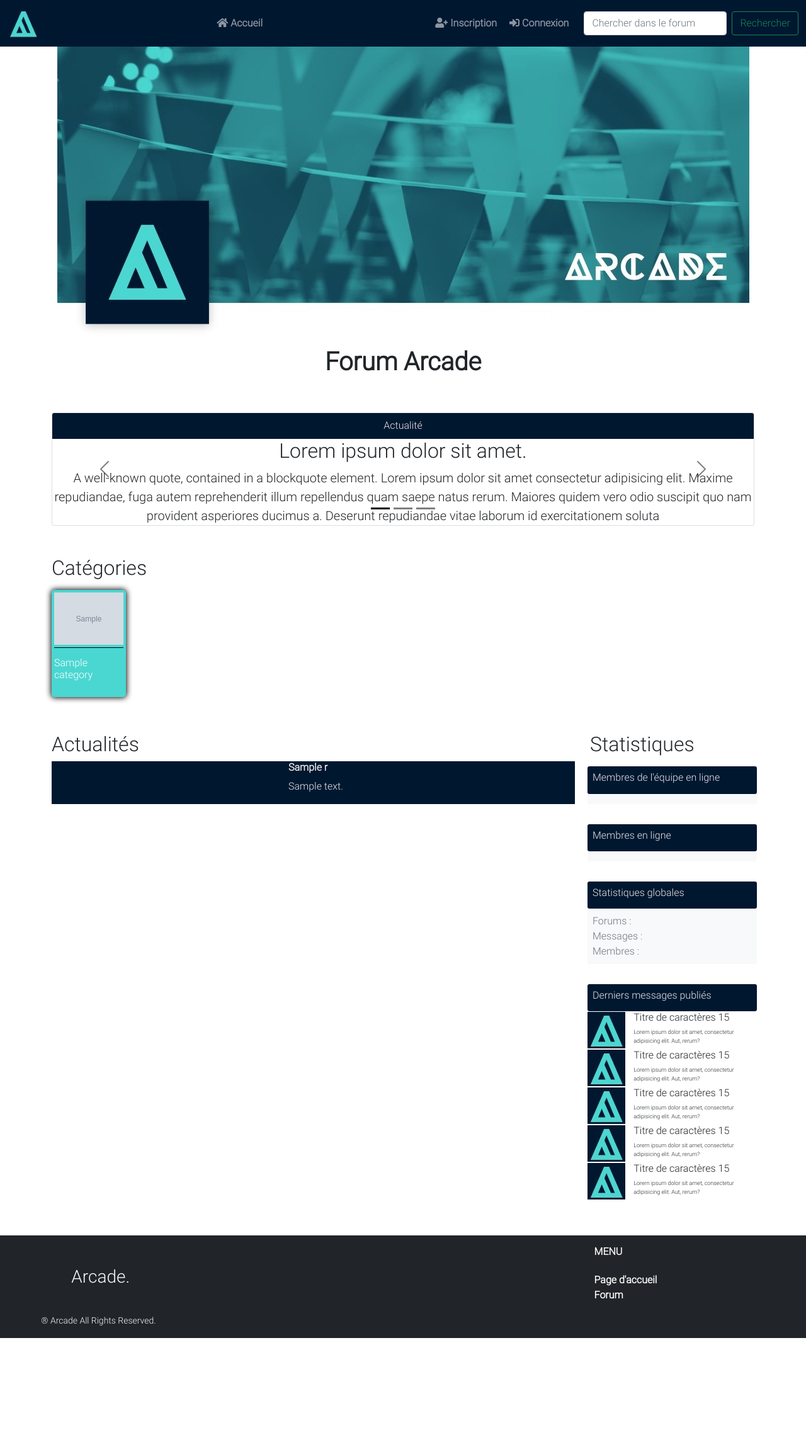
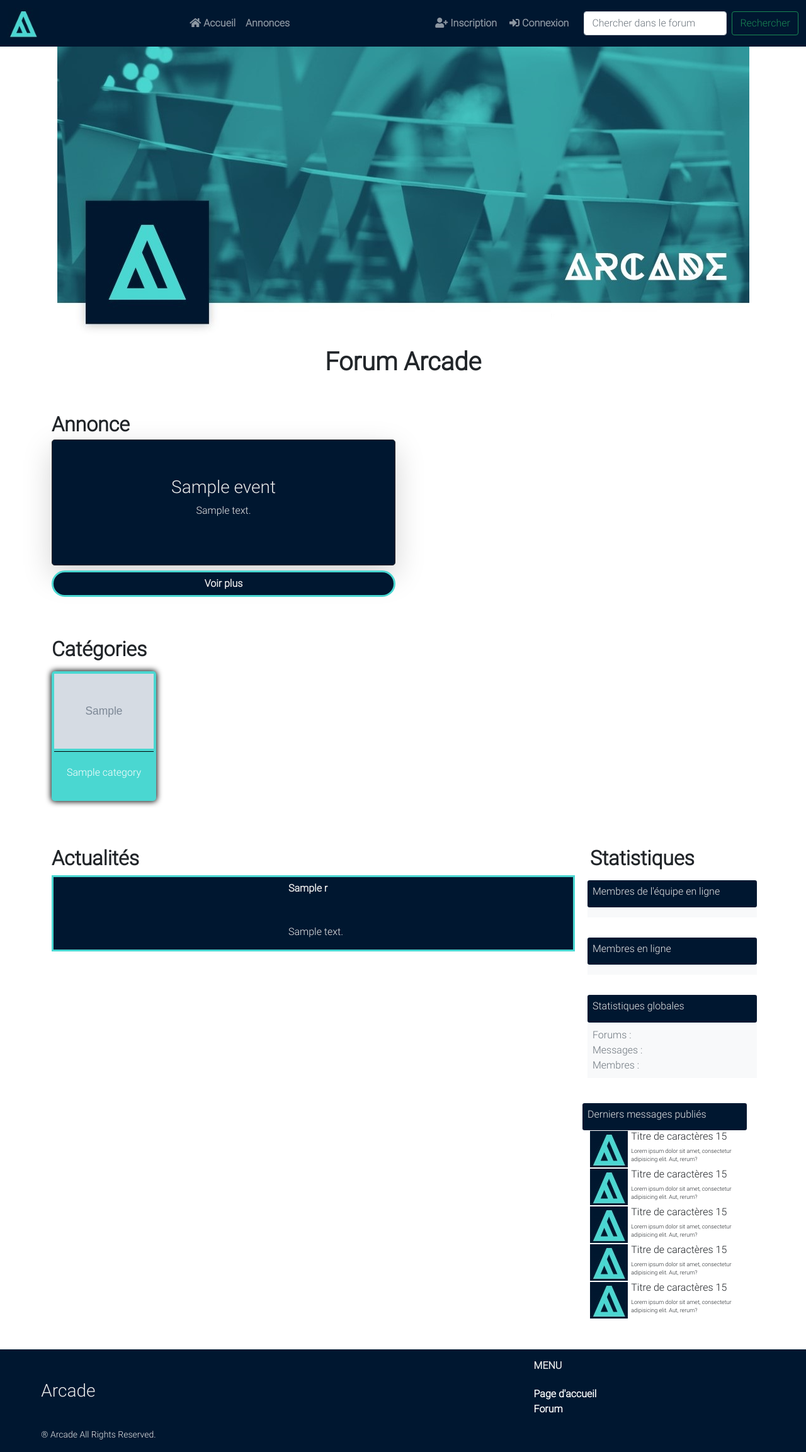
Before and after one commit to Kevins713/Arcade, a Symfony app: template templates/main/index.html.twig in a window 1280 px wide. Shown: the whole page at 63% size. Before the commit the page ends 2125 px from the top, so only its background shows below. Run offline with Twig, Linux system fonts and the light colour scheme; the template is opened without the code that fills it: most values are stand-ins (such as "Sample title", 1, 10 or a date in 2020); grey boxes marked "Sample" are stand-in pictures; some libraries are stand-ins or nearby versions.

Commit message:
Ajout des fonctionnalités liés aux annonces (création, modificaiton et suppression)

```diff
--- a/public/css/indexstyle.css
+++ b/public/css/indexstyle.css
@@ -1,16 +1,19 @@
-/* Carousel */
-@media (max-width: 991px) {
-    .carousel-height{
-        height: 400px;
+/* Annonce */
+.event {
+    height: 300px;
+}
+@media (min-width: 576px) {
+    .event{
+        height: 250px;
     }
-
 }
-@media (min-width: 1440px) {
-    .carousel-height{
+@media (min-width: 768px) {
+    .event{
         height: 200px;
     }
 }
-/* Categories */
+
+    /* Categories */
 .card img {
     height: 131px;
     width: 125px;
@@ -50,6 +53,7 @@ a:hover {
 /* Actualité (flux RSS) */
 .wrapper {
     display: grid;
+    border: 3px solid var(--forum-lightblue);
 }
 .wrapper .img {
     grid-column: 1 / 1;
@@ -59,12 +63,3 @@ a:hover {
     grid-column: 2 / 3;
     grid-row: 1;
 }
-/*@media (max-width: 991px){*/
-/*    .rss-img img{*/
-/*        max-height: 300px;*/
-/*    }*/
-/*}@media (min-width: 992px){*/
-/*    .rss-img img{*/
-/*        max-height: 300px;*/
-/*    }*/
-/*}*/
--- a/public/js/index.js
+++ b/public/js/index.js
@@ -1,4 +1,4 @@
-
+// Initilisation des messages flashes
 $(function() {
     setTimeout(function(){
         $('.toast').toast('show');
@@ -6,7 +6,7 @@ $(function() {
 
 });
 
-
+// Fonction pour récuperer une liste d'utilisateur et les inserer avec un foreach
 let requestUsers = function(url, classSelector){
     $.ajax({
         type: 'GET',
@@ -21,6 +21,8 @@ let requestUsers = function(url, classSelector){
         },
     })
 }
+
+// Fonction pour récuperer des stats du site
 let requestStats = function(url, classSelector) {
     $.ajax({
         type: 'GET',
--- a/src/Controller/ForumController.php
+++ b/src/Controller/ForumController.php
@@ -41,7 +41,6 @@ class ForumController extends AbstractController
     public function newCategory(Request $request): Response
     {
 
-
         $newCategory = new Category();
         $form = $this->createForm(CategoryFormType::class, $newCategory);
         $form->handleRequest($request);
@@ -65,7 +64,7 @@ class ForumController extends AbstractController
 
             // Mise à jour du nom de la photo de profil de l'utilisateur connecté dans la BDD
             $newCategory->setImage($newFileName);
-            $em = $this->getDoctrine()->getManager();
+
             $em->flush();
 
             $image->move(
--- a/src/Entity/Event.php
+++ b/src/Entity/Event.php
@@ -4,6 +4,7 @@ namespace App\Entity;
 
 use App\Repository\EventRepository;
 use Doctrine\ORM\Mapping as ORM;
+use Symfony\Component\Form\FormTypeInterface;
 
 /**
  * @ORM\Entity(repositoryClass=EventRepository::class)
@@ -23,7 +24,7 @@ class Event
     private $title;
 
     /**
-     * @ORM\Column(type="string", length=272)
+     * @ORM\Column(type="text")
      */
     private $content;
 
--- a/src/Form/CategoryFormType.php
+++ b/src/Form/CategoryFormType.php
@@ -30,7 +30,7 @@ class CategoryFormType extends AbstractType
                     new Length([
                         'min' => 1,
                         'max' => 150,
-                        'minMessage' => 'Le titre doit contenir au moins {{ limit }} caractère(s)',
+                        'minMessage' => 'Le titre doit contenir au moins {{ limit }} caractère',
                         'maxMessage' => 'Le titre doit contenir au maximum {{ limit }} caractères',
                     ]),
                 ],
--- a/src/Repository/CommentRepository.php
+++ b/src/Repository/CommentRepository.php
@@ -20,7 +20,7 @@ class CommentRepository extends ServiceEntityRepository
     }
 
     /**
-     * Méthode pour compter le nombre de forums dans le site
+     * Méthode pour compter le nombre de messages dans le site
      */
     public function countMessages(){
         $qb = $this->createQueryBuilder('c')
--- a/templates/base.html.twig
+++ b/templates/base.html.twig
@@ -31,6 +31,9 @@
                     <li class="nav-item">
                         <a class="nav-link{{ route == 'home' ? ' active' }}" href="{{ path('home') }}"><i
                                 class="fas fa-home mx-1"></i>Accueil</a>
+                    </li>
+                    <li class="nav-item">
+                        <a class="nav-link{{ route == 'view_event' ? ' active' }}" href="{{ path('view_event') }}">Annonces</a>
                     </li>
                 </ul>
 
@@ -86,12 +89,11 @@
 
     {# footer #}
     <div class="container-fluid pb-0 px-0 mb-0 text-light ">
-        <footer class="bg-dark">
-            <div class="row mt-5 justify-content-center py-3 mx-0 ">
+        <footer class="row mt-5 justify-content-center py-3 mx-0 bg-darkblue">
             <div class="col-11">
                 <div class="row ">
-                        <div class="col-xl-8 col-md-4 col-sm-4 col-12 my-auto mx-5">
-                            <h3 class="bold-text">Arcade.</h3>
+                    <div class="col-xl-8 col-md-4 col-sm-4 my-auto">
+                        <h3>Arcade</h3>
                     </div>
                     <div class="col-xl-2 col-md-4 col-sm-4 col-12">
                         <h6 class="mb-3 mb-lg-4 bold-text "><b>MENU</b></h6>
@@ -104,7 +106,6 @@
                 <div class="row ">
                     <div class="col-xl-8">
                         <small><span>&#174;</span> Arcade All Rights Reserved.</small>
-                        </div>
                     </div>
                 </div>
             </div>
--- a/templates/main/index.html.twig
+++ b/templates/main/index.html.twig
@@ -16,86 +16,44 @@
                 <h1 class="fw-bold">Forum Arcade</h1>
             </div>
         </div>
-        {# News Site Carousel #}
+
+        {# Annonces #}
         <div class="row my-5">
-            <article class="col-12 text-center h-50">
-                <div id="carouselExampleIndicators" class="carousel carousel-dark slide" data-bs-ride="carousel">
-                    <div class="carousel-indicators">
-                        <button type="button" data-bs-target="#carouselExampleIndicators" data-bs-slide-to="0" class="active" aria-current="true"
-                                aria-label="Slide 1"></button>
-                        <button type="button" data-bs-target="#carouselExampleIndicators" data-bs-slide-to="1" aria-label="Slide 2"></button>
-                        <button type="button" data-bs-target="#carouselExampleIndicators" data-bs-slide-to="2" aria-label="Slide 3"></button>
+            <h2 class="fw-bold mb-1">Annonce
+                {% if is_granted('ROLE_MODERATOR') %}
+                    <button class="btn btn-darkblue"><a class="text-white" href="{{ path('create_event') }}">Créer une annonce</a></button>
+                {% endif %}
+            </h2>
+            {% for event in events %}
+                <section class="col-12 col-lg-6 mb-3">
+                    <article class="border border-dark bg-darkblue shadow-lg p-2 event rounded-3 d-flex flex-column align-items-center justify-content-center">
+                    <h3>{{ event.title }}</h3>
+                    <p>{{ event.content|slice(0,400) }}</p>
+                    </article>
+                    <div class="d-grid gap-2 mt-2">
+                        <button class="btn btn-block btn-darkblue"><a href="{{ path('view_event') }}">Voir plus</a></button>
+                    </div>
+                    {% if is_granted('ROLE_MODERATOR') %}
+                        <div class="mt-3 text-center">
+                            <button class="btn btn-primary">Modifier l'annonce</button>
+                            <button class="btn btn-danger">Supprimer l'annonce</button>
                         </div>
 
-                    <div class="carousel-inner">
-                        <div class="carousel-item active">
-                            <div class="card">
-                                <div class="card-header bg-darkblue">
-                                    Actualité
-                                </div>
-                                <div class="card-body p-0 carousel-height">
-                                    <h2>Lorem ipsum dolor sit amet.</h2>
-                                    <blockquote class="blockquote mb-0">
-                                        <p>A well-known quote, contained in a blockquote element. Lorem ipsum dolor sit amet consectetur adipisicing elit.
-                                            Maxime repudiandae, fuga autem reprehenderit illum repellendus quam saepe natus rerum. Maiores quidem vero odio
-                                            suscipit quo nam provident asperiores ducimus a.
-                                            Deserunt repudiandae vitae laborum id exercitationem soluta </p>
-                                    </blockquote>
-                                </div>
-                            </div>
-                        </div>
-                        <div class="carousel-item">
-                            <div class="card">
-                                <div class="card-header bg-darkblue">
-                                    Actualité
-                                </div>
-                                <div class="card-body p-0 carousel-height">
-                                    <blockquote class="blockquote mb-0 h-50">
-                                        <p>A well-known quote, contained in a blockquote element. Lorem ipsum dolor sit amet consectetur adipisicing elit.
-                                            Maxime repudiandae, fuga autem reprehenderit illum repellendus quam saepe natus rerum. Maiores quidem vero odio
-                                            suscipit quo nam provident asperiores ducimus a.
-                                            Deserunt repudiandae vitae laborum id exercitationem soluta </p>
-                                    </blockquote>
-                                </div>
-                            </div>
-                        </div>
-                        <div class="carousel-item">
-                            <div class="card">
-                                <div class="card-header bg-darkblue">
-                                    Actualité
-                                </div>
-                                <div class="card-body p-0 carousel-height">
-                                    <blockquote class="blockquote mb-0 h-50">
-                                        <p>A well-known quote, contained in a blockquote element. Lorem ipsum dolor sit amet consectetur adipisicing elit.
-                                            Maxime repudiandae, fuga autem reprehenderit illum repellendus quam saepe natus rerum. Maiores quidem vero odio
-                                            suscipit quo nam provident asperiores ducimus a.
-                                            Deserunt repudiandae vitae laborum id exercitationem soluta </p>
-                                    </blockquote>
-                                </div>
-                            </div>
-                        </div>
-                    </div>
-                    <button class="carousel-control-prev" type="button" data-bs-target="#carouselExampleIndicators" data-bs-slide="prev">
-                        <span class="carousel-control-prev-icon" aria-hidden="true"></span>
-                        <span class="visually-hidden">Previous</span>
-                    </button>
-                    <button class="carousel-control-next" type="button" data-bs-target="#carouselExampleIndicators" data-bs-slide="next">
-                        <span class="carousel-control-next-icon" aria-hidden="true"></span>
-                        <span class="visually-hidden">Next</span>
-                    </button>
-                </div>
-            </article>
+                    {% endif %}
+
+                </section>
+            {% endfor %}
         </div>
 
+        {# Bloc principal #}
         <div class="row">
-            {# Catégories principales #}
-            <div class="col-6 offset-3 offset-lg-0 col-lg-9">
-                <h2>Catégories</h2>
+            {# Catégories principales#}
+            <h2 class="fw-bolder">Catégories</h2>
+            <div class="col-12 col-md-8 offset-md-2 col-lg-12 offset-lg-0 ">
                 <div class="row pb-4 mb-4 justify-content-lg-start">
                     {% for category in categories %}
-
-                        <div class="col-12 col-md-6 col-lg-2 my-2">
-                            <a href="">
+                        <div class="col-6 col-md-6 col-lg-2 my-2">
+                            <a href="{{ path('category_', {slug: category.slug}) }}">
                                 <div class="category w-100 d-flex flex-column justify-content-center bg-lightblue p-1 rounded-3">
                                     <img src="{{ asset('images/categories/' ~ category.image ) }}" class="img-fluid" alt="...">
                                     <div class="category-title mt-1">
@@ -103,6 +61,10 @@
                                     </div>
                                 </div>
                             </a>
+                        </div>
+                    {% else %}
+                        <div class="col-6 col-md-6 col-lg-2 my-2">
+                            <p class="bg-darkblue rounded-3">Aucune catégorie à afficher !</p>
                         </div>
                     {% endfor %}
                     {% if is_granted('ROLE_MODERATOR') %}
@@ -114,31 +76,29 @@
                     {% endif %}
                 </div>
             </div>
+        </div>
 
-
-        </div>
-        <div class="row">
+        <div class="row mt-3">
+            {# Flux RSS#}
             <div class="col-12 col-lg-9">
-                <h2>Actualités</h2>
+                <h2 class="fw-bolder">Actualités</h2>
                 {% for item in rss %}
                     <div class="my-1 wrapper bg-darkblue">
                         <div class="rss-img img my-auto">
                             <img class="img-fluid" src="{{ item.enclosure.attributes.url }}" alt=""><br>
                         </div>
                         <div class="ms-2 text">
-                            <h6><a href="{{ item.link }}">{{ item.title }}</a></h6>
+                            <h6 class="mb-lg-5 mt-2"><a target="_blank" href="{{ item.link }}">{{ item.title }}</a></h6>
                             <p>{{ item.description }}</p>
                         </div>
                     </div>
-
                 {% endfor %}
             </div>
             {# Aside Statistiques #}
             <div class="col-12 col-lg-3">
                 <!-- Aside -->
-                <aside class="col-12">
-                    <h2>Statistiques</h2>
                 <div class="row">
+                    <h2 class="fw-bolder">Statistiques</h2>
                     <div class="col-12 p-2">
                         <div class="aside-header bg-darkblue p-2 rounded-1">
                             <h3 class="h6">Membres de l'équipe en ligne</h3>
@@ -147,7 +107,6 @@
                             <p class="p-2 admins-connected bg-light text-secondary"></p>
                         </div>
                     </div>
-
                     <div class="col-12 p-2">
                         <div class="aside-header bg-darkblue p-2 rounded-1">
                             <h3 class="h6">Membres en ligne</h3>
@@ -156,7 +115,6 @@
                             <p class="p-2 users-connected bg-light text-secondary"></p>
                         </div>
                     </div>
-
                     <div class="col-12 p-2">
                         <div class="aside-header bg-darkblue p-2 rounded-1">
                             <h3 class="h6">Statistiques globales</h3>
@@ -169,8 +127,9 @@
                             </p>
                         </div>
                     </div>
-
                     <div class="col-12 p-2">
+                </div>
+                <div class="row">
                     <div class="aside-header bg-darkblue p-2 rounded-1">
                         <h3 class="h6">Derniers messages publiés</h3>
                     </div>
@@ -231,9 +190,7 @@
                     </div>
                 </div>
             </div>
-                </aside>
         </div>
         </div>
     </div>
-
 {% endblock %}
```
Also changed, not shown: src/Controller/MainController.php (+83 -2 lines), src/Form/EventType.php (added, +70 -0 lines), templates/main/editEvent.html.twig (added, +18 -0 lines), templates/main/newEvent.html.twig (added, +20 -0 lines), templates/main/viewEvent.html.twig (added, +44 -0 lines), templates/partials/success.html.twig (line endings or trailing spaces). Lines whose indentation alone changed are shown as unchanged.
